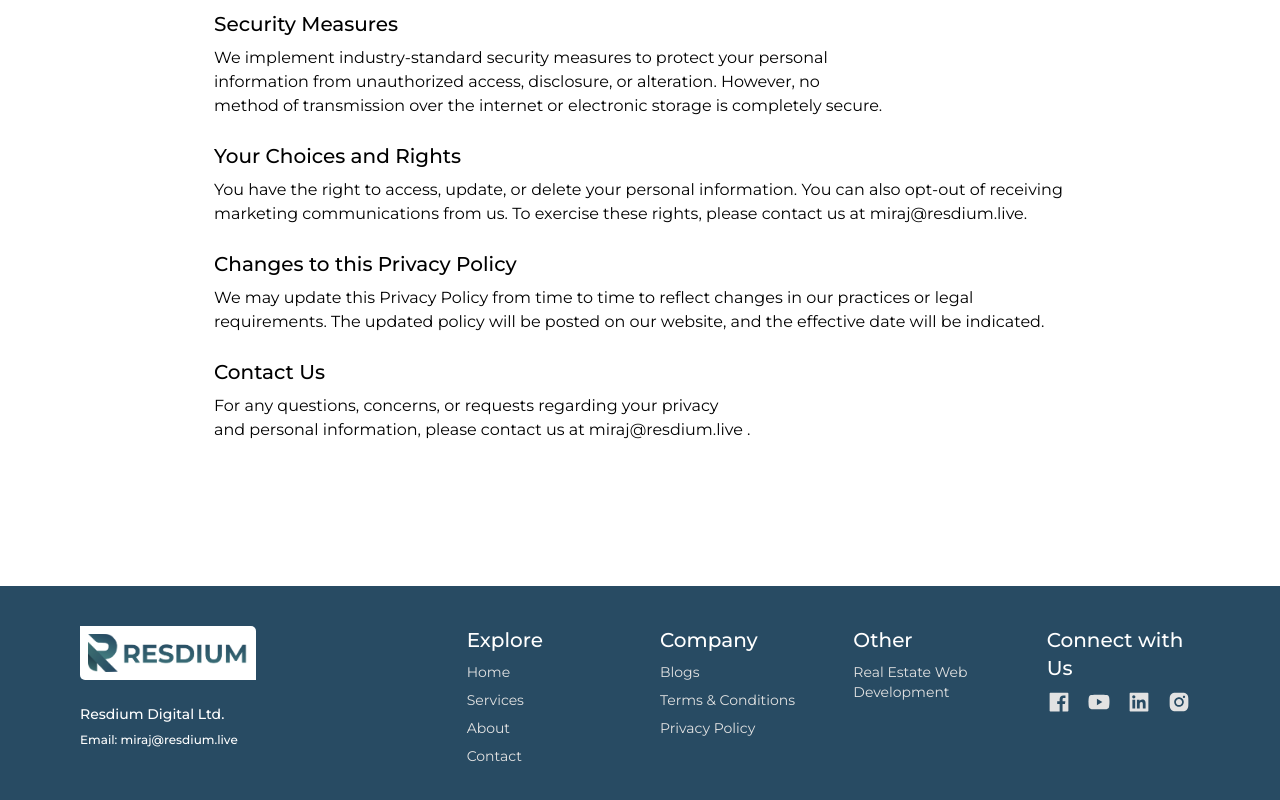
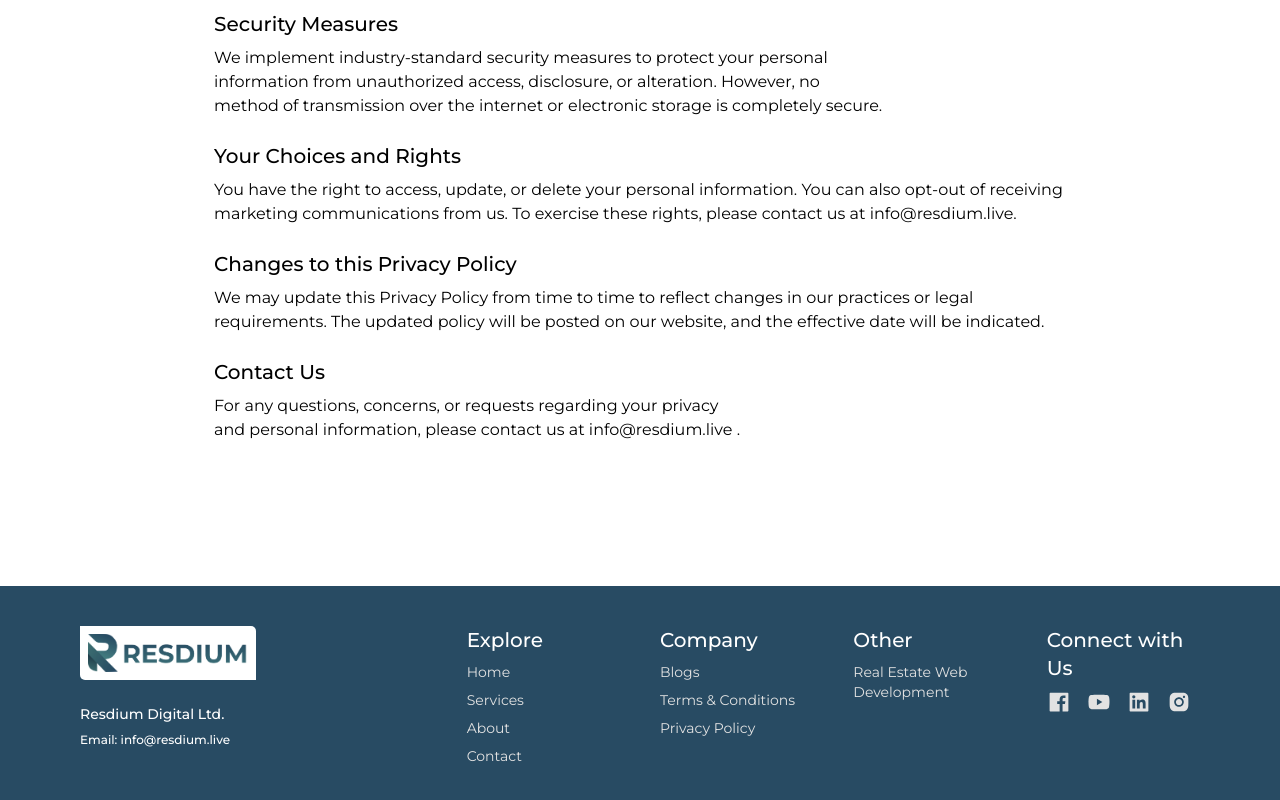
Before and after one commit to itsmiraz/resdium-client-web-design, a Next.js app: page /company/privacyPolicy in a window 1280 px wide. Shown: the part 630-1430 px from the top of the page. Built offline with nearby package versions, Linux system fonts and the light colour scheme.

Commit message:
email updated

```diff
--- a/src/Components/Shared/Footer/Footer.js
+++ b/src/Components/Shared/Footer/Footer.js
@@ -21,7 +21,7 @@ const Footer = () => {
             Resdium Digital Ltd.
           </h1>
           <h1 className="text-white  font-medium text-xs">
-            Email: miraj@resdium.live
+            Email: info@resdium.live
           </h1>
         </div>
         <div className=" col-span-2 lg:col-span-1">
--- a/src/Constants/Other/privacyPolicy.js
+++ b/src/Constants/Other/privacyPolicy.js
@@ -19,7 +19,7 @@ export const PrivacyPolicyConstants = {
       },
       {
         "section": "Your Choices and Rights",
-        "content": "You have the right to access, update, or delete your personal information. You can also opt-out of receiving marketing communications from us. To exercise these rights, please contact us at miraj@resdium.live."
+        "content": "You have the right to access, update, or delete your personal information. You can also opt-out of receiving marketing communications from us. To exercise these rights, please contact us at info@resdium.live."
       },
       {
         "section": "Changes to this Privacy Policy",
@@ -27,7 +27,7 @@ export const PrivacyPolicyConstants = {
       },
       {
         "section": "Contact Us",
-        "content": "For any questions, concerns, or requests regarding your privacy and personal information, please contact us at miraj@resdium.live ."
+        "content": "For any questions, concerns, or requests regarding your privacy and personal information, please contact us at info@resdium.live ."
       },
 
     ]
--- a/src/Constants/Other/terms&ConditionsConstants.js
+++ b/src/Constants/Other/terms&ConditionsConstants.js
@@ -39,7 +39,7 @@ export const TermsAndConditionsConstants = {
       },
       {
         "section": "Contact Information",
-        "content": "For any questions or clarifications regarding our payment terms or any other aspect of our services, please don't hesitate to contact us at miraj@resdium.live"
+        "content": "For any questions or clarifications regarding our payment terms or any other aspect of our services, please don't hesitate to contact us at info@resdium.live"
       },
 
     ]
--- a/src/pages/contactUs/index.js
+++ b/src/pages/contactUs/index.js
@@ -142,7 +142,7 @@ const [loading, setloading] = useState(false);
             </p>
             <div className="flex font-semibold text-[#414141] items-center gap-2">
               <AiOutlineMail />
-              <p>miraj@resdium.live</p>
+              <p>info@resdium.live</p>
             </div>
           </div>
         </div>
```
